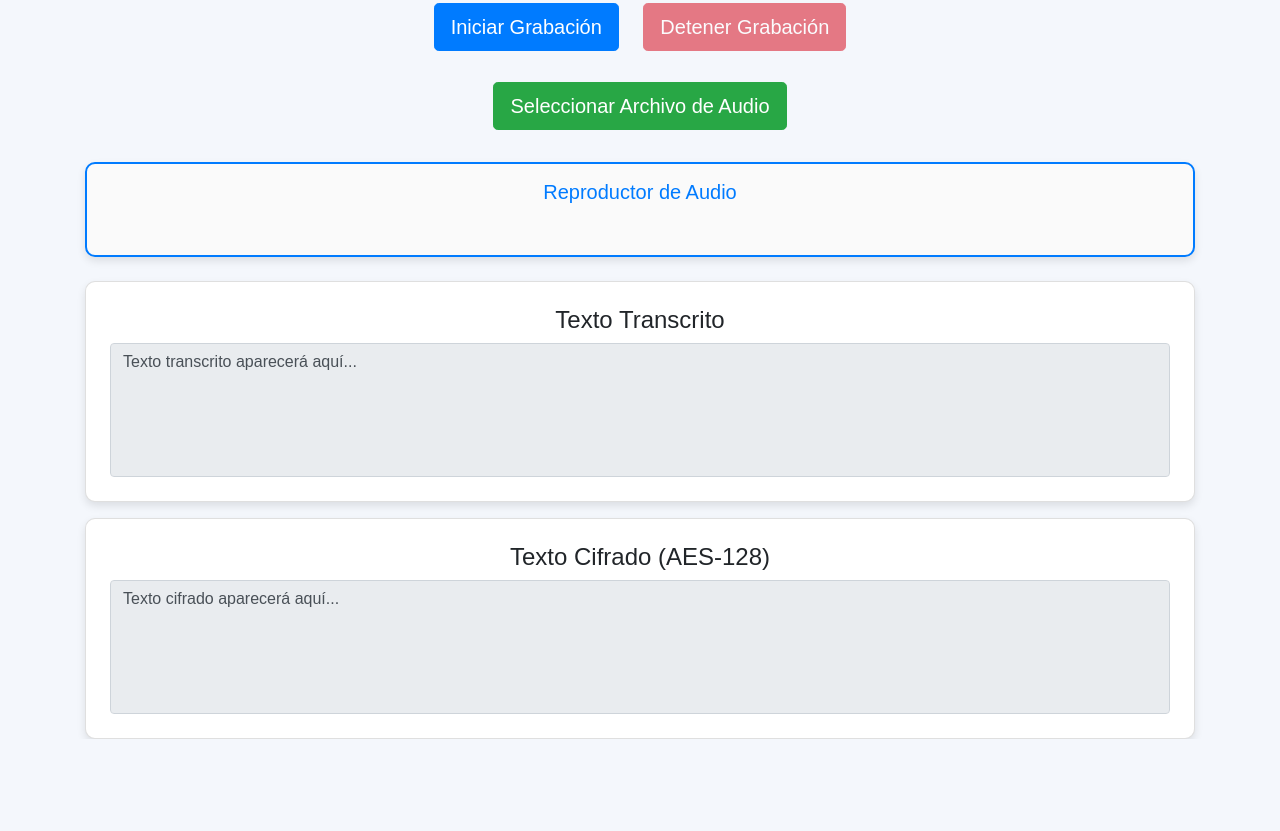
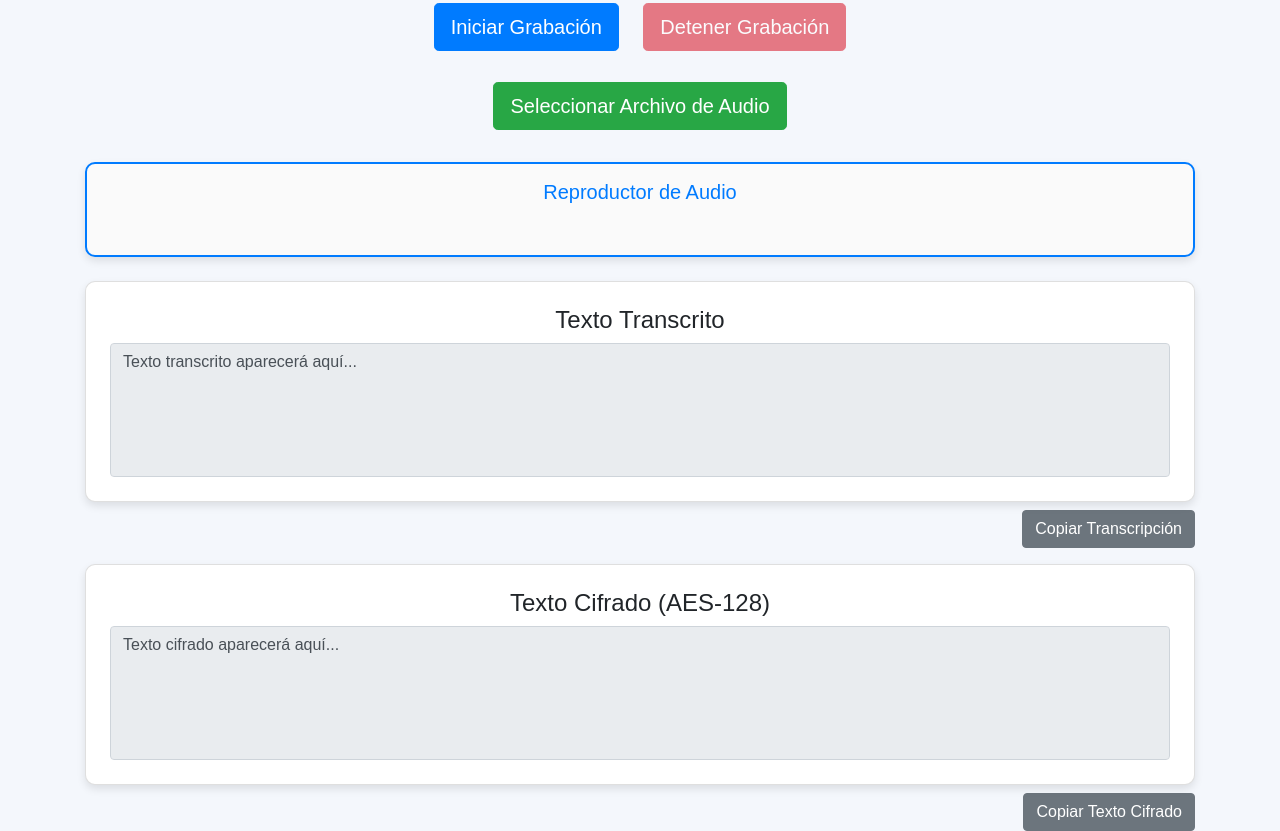
Before and after one commit to Raulnator69/Tarea3, a plain HTML site: page index.html in a window 1280 px wide. Shown: the part 137-968 px from the top of the page. Before the commit the page ends 876 px from the top, so only its background shows below. Drawn offline with nearby package versions, Linux system fonts and the light colour scheme.

Commit message:
Update index.html

```diff
--- a/index.html
+++ b/index.html
@@ -47,9 +47,19 @@
                 <textarea id="transcription-result" class="form-control" rows="5" readonly>Texto transcrito aparecerá aquí...</textarea>
             </div>
 
+            <!-- Botón para copiar texto transcrito -->
+            <div class="text-right mt-2">
+                <button id="copy-transcription" class="btn btn-secondary">Copiar Transcripción</button>
+            </div>
+
             <div class="card p-4 mt-3">
                 <h4 class="text-center">Texto Cifrado (AES-128)</h4>
                 <textarea id="encrypted-text" class="form-control" rows="5" readonly>Texto cifrado aparecerá aquí...</textarea>
+            </div>
+
+            <!-- Botón para copiar texto cifrado -->
+            <div class="text-right mt-2">
+                <button id="copy-encrypted" class="btn btn-secondary">Copiar Texto Cifrado</button>
             </div>
 
         </div>
```
